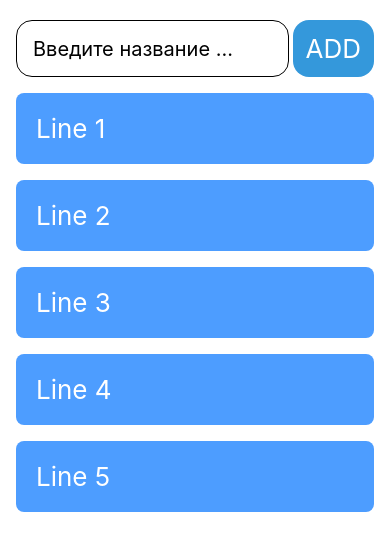
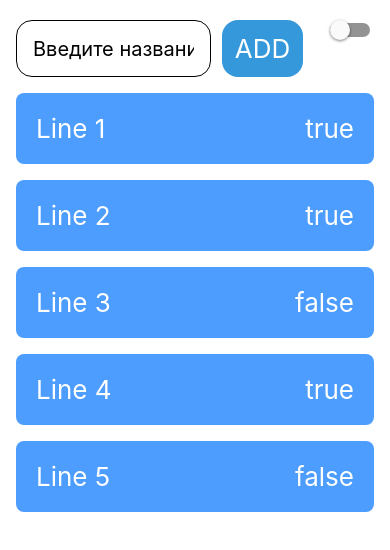
Before and after one commit to Dmitry1983/dataList, a React Native app: screen / in a window 390 px wide. Shown: the top 550 px of the page. Built offline with nearby package versions, Linux system fonts and the light colour scheme.

Commit message:
Update App.js

```diff
--- a/App.js
+++ b/App.js
@@ -8,16 +8,21 @@ import {
 	Alert,
 	TextInput,
 	SafeAreaView,
+	Switch,
 } from 'react-native'
 import { data } from './src/data'
 
 const App = () => {
 	const [value, setValue] = useState('')
 	const [inputData, setInputData] = useState(data)
+	const [isEnabled, setIsEnabled] = useState(false)
+	const toggleSwitch = () => setIsEnabled((previousState) => !previousState)
 
 	//useEffect(() => {}, [inputData])
 
-	const Item = ({ name, text, id }) => {
+	const onPressHandler = (text, id, booked) => {}
+
+	const Item = ({ name, text, id, booked }) => {
 		return (
 			<TouchableOpacity
 				style={styles.item}
@@ -30,6 +35,7 @@ const App = () => {
 			>
 				<Text style={styles.title}>{name}</Text>
 				{/* {console.log(name)} */}
+				<Text style={styles.title}>{booked.toString()}</Text>
 			</TouchableOpacity>
 		)
 	}
@@ -42,6 +48,7 @@ const App = () => {
 					id: Date.now().toString(),
 					title: value,
 					text: (value + ' ').repeat(5),
+					booked: isEnabled,
 				},
 			]
 			setInputData(data)
@@ -73,13 +80,23 @@ const App = () => {
 				<TouchableOpacity style={styles.btnAdd} onPress={addItem}>
 					<Text style={styles.title}>ADD</Text>
 				</TouchableOpacity>
+				<Switch
+					style={styles.switchBtn}
+					onValueChange={toggleSwitch}
+					value={isEnabled}
+				/>
 			</View>
 
 			<View style={styles.container}>
 				<FlatList
 					data={inputData}
 					renderItem={({ item }) => (
-						<Item name={item.title} text={item.text} id={item.id} />
+						<Item
+							name={item.title}
+							text={item.text}
+							id={item.id}
+							booked={item.booked}
+						/>
 					)}
 					keyExtractor={(item) => item.id}
 				/>
@@ -111,7 +128,7 @@ const styles = StyleSheet.create({
 		textAlign: 'center',
 	},
 	input: {
-		width: '70%',
+		width: '50%',
 		fontSize: 20,
 		marginLeft: 16,
 		borderWidth: 0.25,
@@ -132,4 +149,7 @@ const styles = StyleSheet.create({
 		marginTop: 20,
 		justifyContent: 'space-between',
 	},
+	switchBtn: {
+		marginRight: 20,
+	},
 })
```
